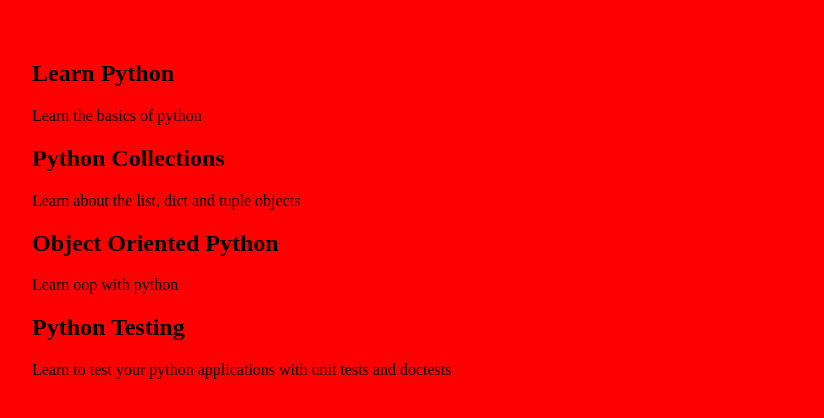
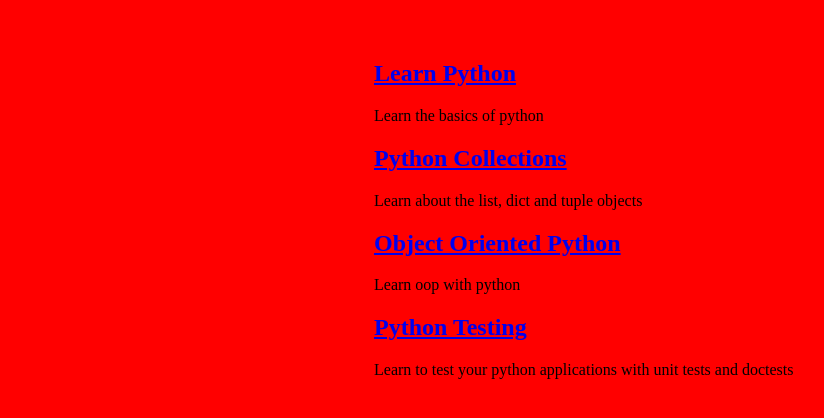
Before and after one commit to hachtman/python, a Django app: page /courses/ in a window 1280 px wide. Shown: the part 26-444 px from the top of the page, without its empty margins (16-840 px from the left). Run offline with Django 3.2, Linux system fonts and the light colour scheme; data comes from the database, SQL or seed files in the repository.

Commit message:
added links to individual course pages

```diff
--- a/django/learning_site/assets/css/layout.css
+++ b/django/learning_site/assets/css/layout.css
@@ -6,3 +6,8 @@ body {
   margin: 20px;
   padding: 20px;
 }
+
+.boxy {
+  margin: 0 auto;
+  width: 500px;
+}
--- a/django/learning_site/courses/templates/courses/course_list.html
+++ b/django/learning_site/courses/templates/courses/course_list.html
@@ -4,7 +4,11 @@
 
 {% block content %}
 {% for course in courses %}
-<h2>{{ course.title }}</h2>
-<p>{{ course.description }}</p>
+<div class="boxy">
+  <header>
+    <h2><a href="{% url 'detail' pk=course.pk %}">{{ course.title }}</a></h2>
+  </header>
+  <p>{{ course.description }}</p>
+</div>
 {% endfor %}
 {% endblock %}
--- a/django/learning_site/courses/urls.py
+++ b/django/learning_site/courses/urls.py
@@ -5,5 +5,5 @@ from . import views
 urlpatterns = [
     url(r'^$', views.course_list, name="list"),
     url(r'(?P<course_pk>\d+)/(?P<step_pk>\d+)/$', views.step_detail, name="step"),
-    url(r'(?P<pk>\d+)/$', views.course_detail),
+    url(r'(?P<pk>\d+)/$', views.course_detail, name ="detail"),
 ]
--- a/django/learning_site/learning_site/urls.py
+++ b/django/learning_site/learning_site/urls.py
@@ -19,7 +19,7 @@ from django.contrib.staticfiles.urls import staticfiles_urlpatterns
 from . import views
 
 urlpatterns = [
-    url(r'^courses/', include('courses.urls'), name="courses"),
+    url(r'^courses/', include('courses.urls')),
     url(r'^admin/', admin.site.urls),
     url(r'^$', views.hello_world, name='hello'),  # Could this be '/' ?
 ]
```
